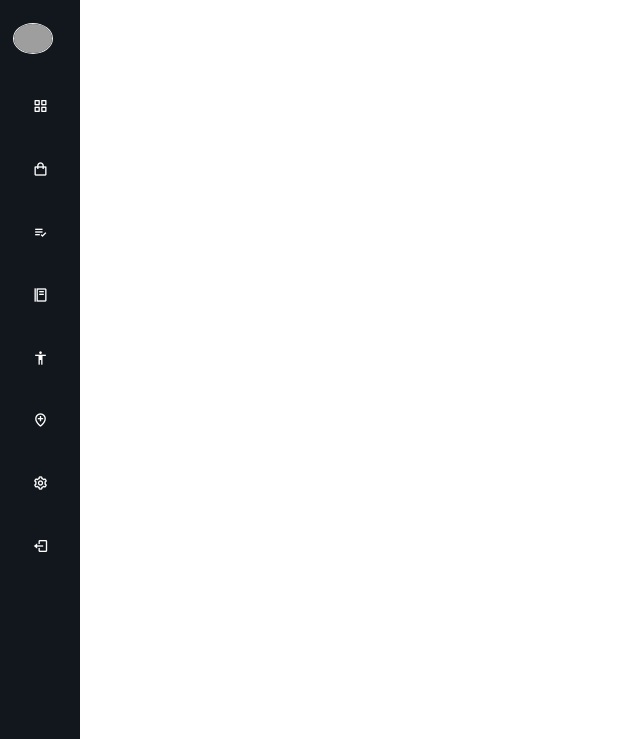
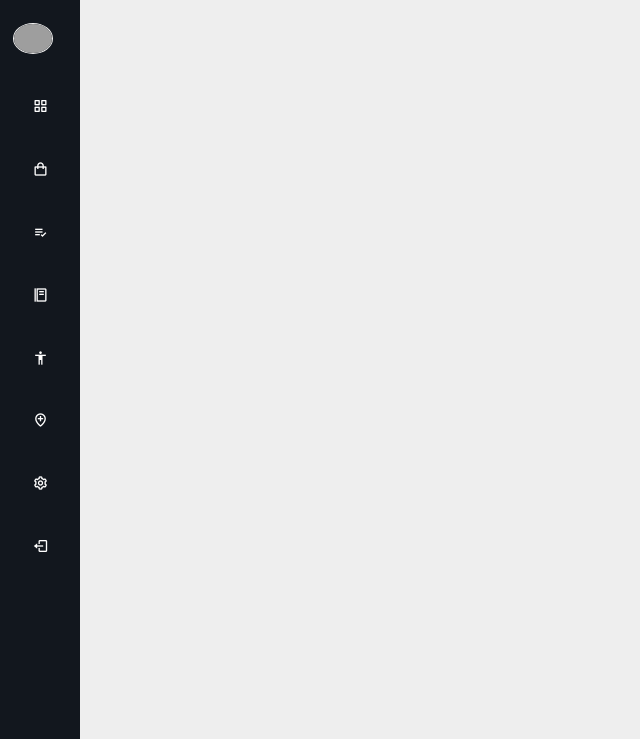
Before and after one commit to brian-ambani/html-css-tut, a plain HTML site: page simple-projects/sidebar-nav/index.html in a window 1280 px wide. Shown: the part 61-800 px from the top of the page, without its empty margins (0-640 px from the left). Drawn offline with nearby package versions, Linux system fonts and the light colour scheme; grey boxes are pictures that could not be loaded.

```diff
--- a/simple-projects/sidebar-nav/style.css
+++ b/simple-projects/sidebar-nav/style.css
@@ -144,3 +144,14 @@
 .sidebar.active ul li .tooltip {
   display: none;
 }
+
+.main-content {
+  position: relative;
+  background-color: #eee;
+  min-height: 100vh;
+  top: 0;
+  left: 80px;
+  width: calc(100% - 80px);
+  padding: 1 rem;
+  transition: all 0.5s ease;
+}
```
